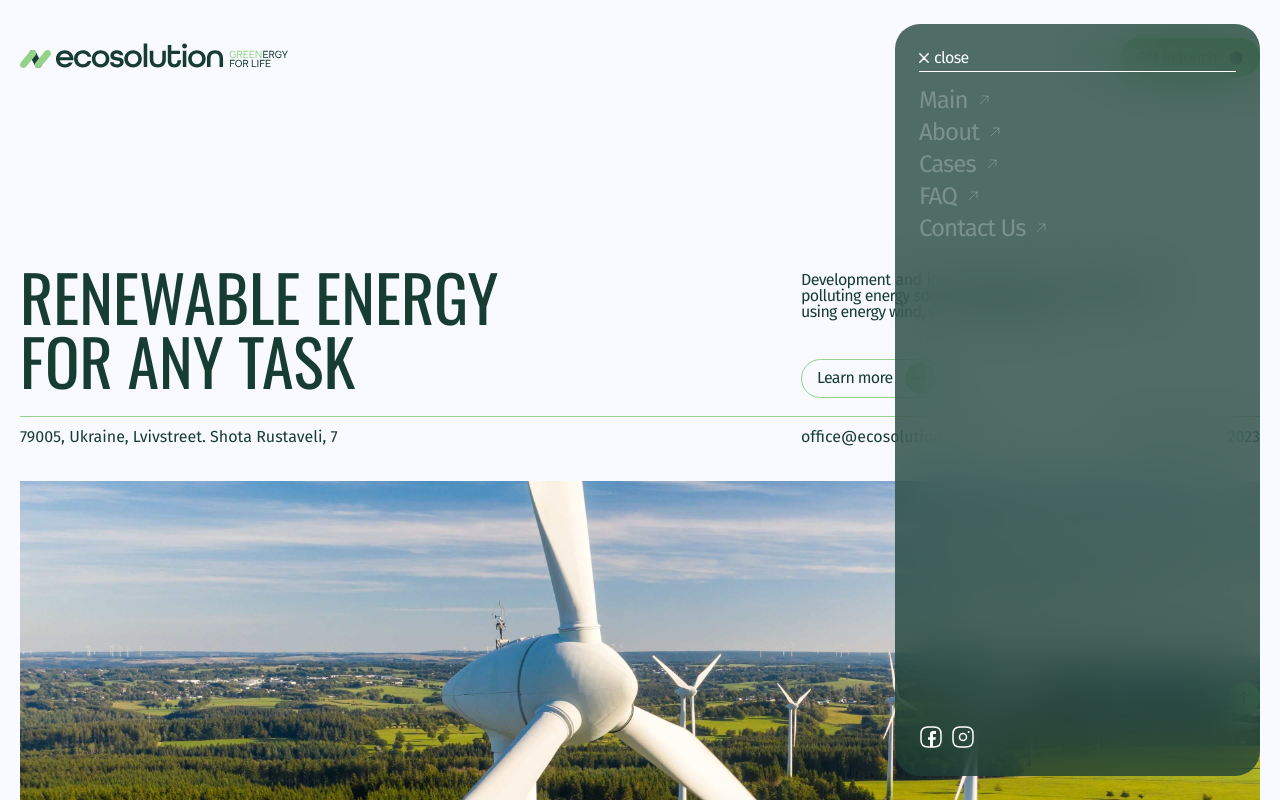
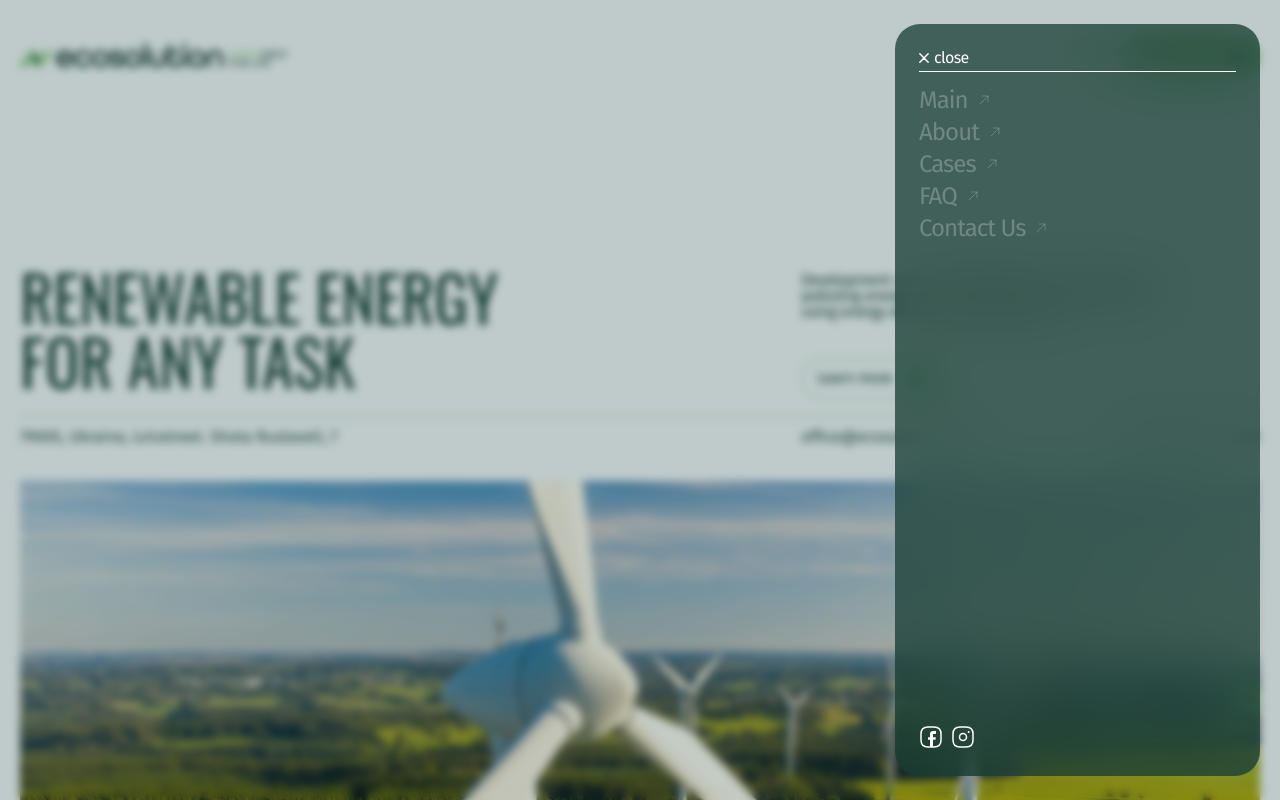
Before and after one commit to ksyuFrontEnd/Ecosolution, a React (Create React App) app: page / in a window 1280 px wide. Both pictures are taken after a click on the button 1088 px from the left and 57 px from the top of the page. Shown: the top 800 px of the page. Built offline with nearby package versions, Linux system fonts and the light colour scheme.

Commit message:
Made blur effect while menu is opened and made menu closed while menu-item is clicked

```diff
--- a/src/components/burger-menu/BurgerMenu.js
+++ b/src/components/burger-menu/BurgerMenu.js
@@ -14,6 +14,10 @@ function BurgerMenu({ headerHeight }) {
         setIsOpen(!isOpen);
     };
 
+    const closeMenu = () => {
+        setIsOpen(false);
+    };
+
     return (
         <div className="burger-menu">
             <button className="menu-btn" onClick={toggleMenu}>
@@ -28,31 +32,31 @@ function BurgerMenu({ headerHeight }) {
                 <div className="menu__body">
                     <ul className="menu__list">
                         <li className="menu__item">
-                            <Link to="main" smooth={true} offset={-headerHeight} className="menu__link">
+                            <Link to="main" smooth={true} offset={-headerHeight} className="menu__link" onClick={closeMenu}>
                                 Main
                             </Link>
                             <ArrowUpRight className="menu-arrow" width="16" height="16" stroke="rgba(255, 255, 255, 0.25)" />
                         </li>
                         <li className="menu__item">
-                            <Link to="about" smooth={true} offset={-headerHeight} className="menu__link">
+                            <Link to="about" smooth={true} offset={-headerHeight} className="menu__link" onClick={closeMenu}>
                                 About
                             </Link>
                             <ArrowUpRight className="menu-arrow" width="16" height="16" stroke="rgba(255, 255, 255, 0.25)" />
                         </li>
                         <li className="menu__item">
-                            <Link to="cases" smooth={true} offset={-headerHeight} className="menu__link">
+                            <Link to="cases" smooth={true} offset={-headerHeight} className="menu__link" onClick={closeMenu}>
                                 Cases
                             </Link>
                             <ArrowUpRight className="menu-arrow" width="16" height="16" stroke="rgba(255, 255, 255, 0.25)" />
                         </li>
                         <li className="menu__item">
-                            <Link to="faq" smooth={true} offset={-headerHeight} className="menu__link">
+                            <Link to="faq" smooth={true} offset={-headerHeight} className="menu__link" onClick={closeMenu}>
                                 FAQ
                             </Link>
                             <ArrowUpRight className="menu-arrow" width="16" height="16" stroke="rgba(255, 255, 255, 0.25)" />
                         </li>
                         <li className="menu__item">
-                            <Link to="contact-us" smooth={true} offset={-headerHeight} className="menu__link">
+                            <Link to="contact-us" smooth={true} offset={-headerHeight} className="menu__link" onClick={closeMenu}>
                                 Contact Us
                             </Link>
                             <ArrowUpRight className="menu-arrow" width="16" height="16" stroke="rgba(255, 255, 255, 0.25)" />
@@ -64,6 +68,7 @@ function BurgerMenu({ headerHeight }) {
                     </div>
                 </div>
             </nav>
+            {isOpen && <div className="blur-background" />}
         </div>
     );
 }
--- a/src/components/burger-menu/burger-menu.css
+++ b/src/components/burger-menu/burger-menu.css
@@ -53,14 +53,6 @@
     display: flex;
     flex-direction: column;
 }
-
-.app {
-    transition: filter 0.3s ease;
-  }
-
-  .app.blurred {
-    filter: blur(5px);
-  }
 
 .menu-close-btn {
     display: flex;
@@ -182,3 +174,15 @@
 .header-menu-icon:hover path[fill] {
     fill: #97d28b;
 }
+
+/* ----------------------------------------------- */
+.blur-background {
+    position: fixed;
+    top: 0;
+    left: 0;
+    width: 100%;
+    height: 100%;
+    backdrop-filter: blur(4px);
+    background: rgba(23, 61, 51, 0.25);
+    z-index: 99;
+}
--- a/src/components/header/Header.js
+++ b/src/components/header/Header.js
@@ -3,31 +3,12 @@ import { ReactComponent as Logo } from '../../img/logo.svg';
 import { ReactComponent as ArrowDown } from '../../img/arrow-down.svg';
 import BurgerMenu from '../burger-menu/BurgerMenu';
 import { Link } from 'react-scroll';
-import { useState, useEffect } from 'react';
 
 function Header() {
-    const [isScrolled, setIsScrolled] = useState(false);
     const headerHeight = 112;
 
-    useEffect(() => {
-        const handleScroll = () => {
-            const scrollTop = window.scrollY;
-            if (scrollTop > headerHeight) {
-                setIsScrolled(true);
-            } else {
-                setIsScrolled(false);
-            }
-        };
-
-        window.addEventListener('scroll', handleScroll);
-
-        return () => {
-            window.removeEventListener('scroll', handleScroll);
-        };
-    }, []);
-
     return (
-        <header className={`header ${isScrolled ? 'scrolled' : ''}`}>
+        <header className="header">
             <div className="header-container container">
                 <a href="/"><Logo className="logo" width="269px" height="40px" fill="#173d33" /></a>
                 <div className="buttons__wrapper">
```
Also changed, not shown: src/components/header/header.css (line endings or trailing spaces).
